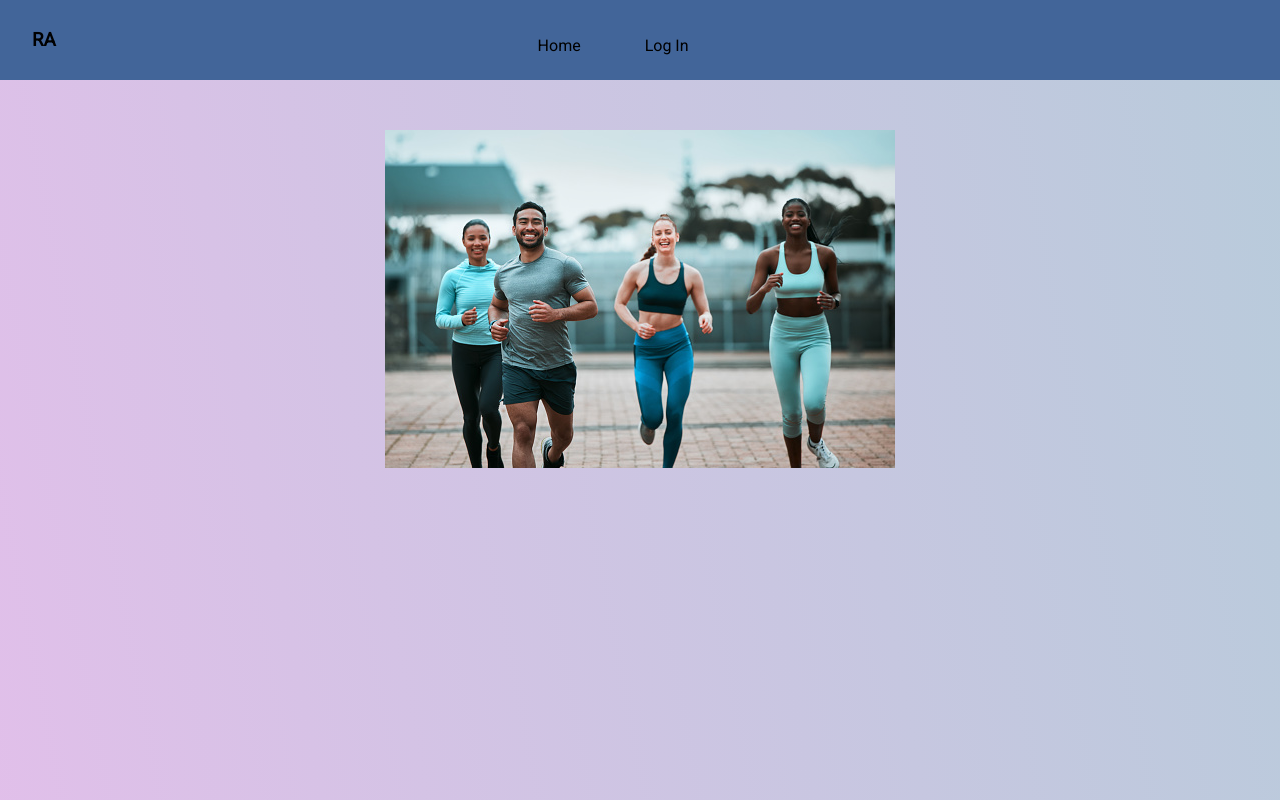
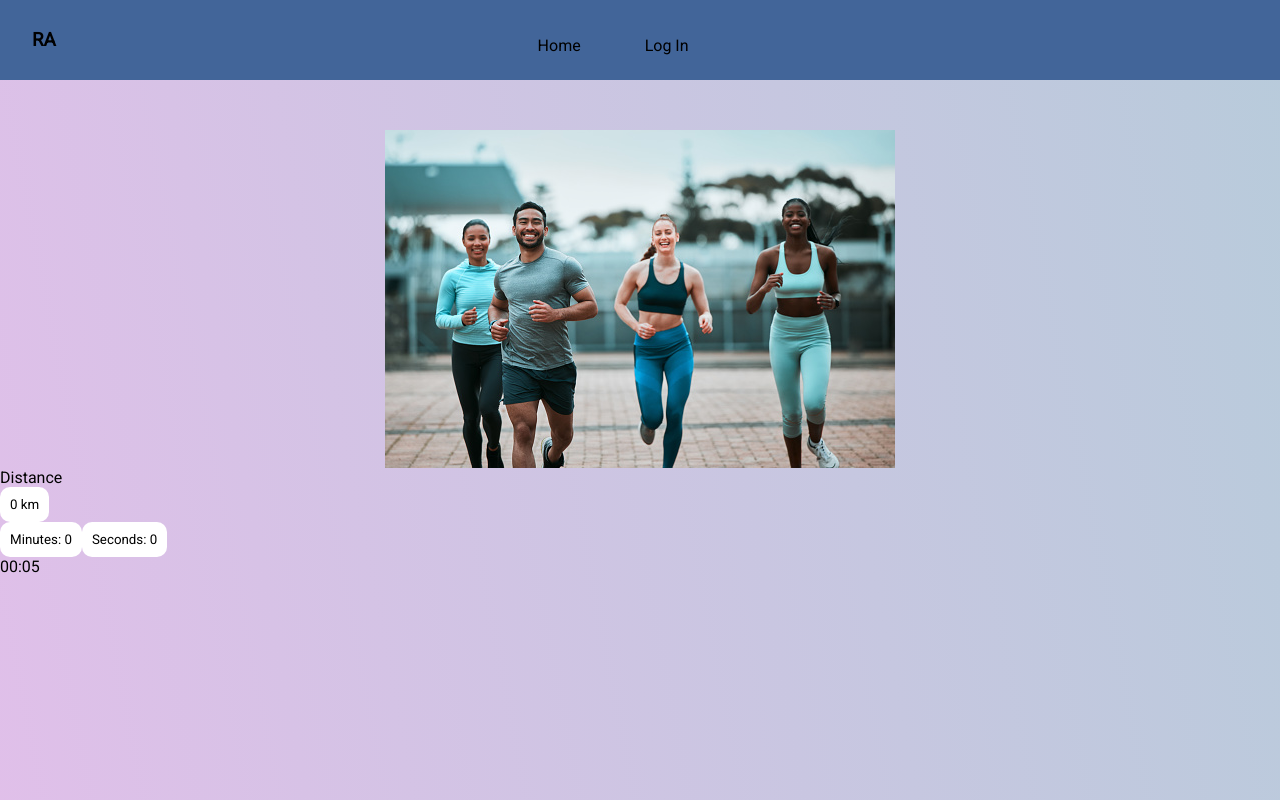
Before and after one commit to AnastasOdyssea/Workout-App, a React (Create React App) app: page / in a window 1280 px wide. Shown: the top 800 px of the page. Built offline with nearby package versions, Linux system fonts and the light colour scheme.

Commit message:
adding component to count time

```diff
--- a/src/App.js
+++ b/src/App.js
@@ -2,12 +2,16 @@ import React, {useState} from 'react';
 import {LogIn} from "./components/LogIn";
 import {Register} from "./components/Register";
 import Navbar from "./components/Navbar";
-import Home from "./components/Home"
+import Home from "./components/Home";
+import {Numbers} from "./components/Numbers";
+import Converter from "./components/Converter";
+import ZeroTimer from "./components/ZeroTimer";
 
 
 
 function App() {
   const[currentForm, setCurrentForm] = useState('login');
+
 
   const toggleForm = (formName) => {
     setCurrentForm(formName);
@@ -17,6 +21,10 @@ function App() {
    <React.Fragment>
   <Navbar />
  <Home />
+ <Numbers />
+ <Converter />
+ <ZeroTimer />
+
 
    {
     currentForm === "login" ? <LogIn onFormSwitch={toggleForm} /> : <Register onFormSwitch={toggleForm}/>
--- /dev/null
+++ b/src/components/Converter.js
@@ -0,0 +1,37 @@
+import React, {useState} from 'react';
+
+
+export const Converter = (props) => {
+
+    const [seconds,setSeconds] =useState(0);
+    function secondsToMinutes(seconds) {
+        return Math.floor(seconds / 60);
+
+
+   }
+
+
+
+   const minutes = secondsToMinutes(seconds);
+
+   function incrementSeconds(){
+
+    setSeconds(seconds + 1);
+    Converter();
+   }
+
+
+
+
+   return(
+    <div>
+
+
+         <button>Minutes: {minutes}</button>
+        <button onClick={incrementSeconds} >Seconds: {seconds}</button>
+
+    </div>
+   )
+}
+
+export default Converter;
--- /dev/null
+++ b/src/components/Numbers.jsx
@@ -0,0 +1,21 @@
+import React, {useState} from "react";
+
+
+ export const Numbers = (props) => {
+    const [distance,setDistance] = useState(0);
+
+    function incrementDistance(){
+        setDistance(distance + 0.1);
+    }
+
+    return (
+
+        <div >
+            <p>Distance</p>
+    <button onClick={incrementDistance}> {distance} km</button>
+
+
+
+       </div>
+    )
+}
--- a/src/components/Register.jsx
+++ b/src/components/Register.jsx
@@ -3,7 +3,7 @@ import React, {useState} from "react";
 export const Register = (props) =>{
     const [email,setEmail] = useState('');
     const [pass, setPass] = useState('');
-    const [name, ] = useState('');
+    const [name ] = useState('');
 
     const handleSubmit = (e) => {
         e.preventDefault();
--- /dev/null
+++ b/src/components/ZeroTimer.js
@@ -0,0 +1,27 @@
+import React, { useState, useEffect } from 'react';
+
+function Timer() {
+  const [seconds, setSeconds] = useState(0);
+  const [minutes, setMinutes] = useState(0);
+
+  useEffect(() => {
+    const interval = setInterval(() => {
+      if (seconds < 59) {
+        setSeconds(seconds + 1);
+      } else {
+        setSeconds(0);
+        setMinutes(minutes + 1);
+      }
+    }, 1000);
+
+    return () => clearInterval(interval);
+  }, [seconds, minutes]);
+
+  return (
+    <div>
+      <p>{`${minutes.toString().padStart(2, '0')}:${seconds.toString().padStart(2, '0')}`}</p>
+    </div>
+  );
+}
+
+export default Timer;
```
